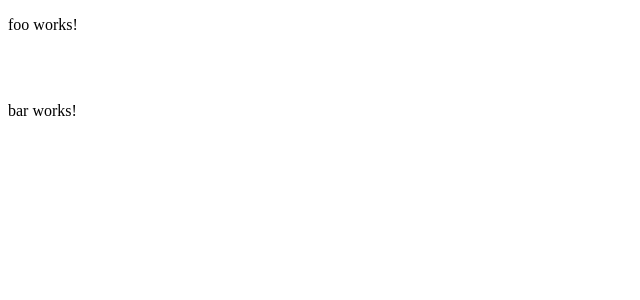
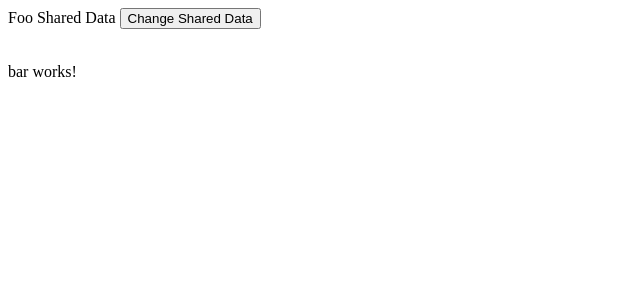
Before and after one commit to JonnyPabon/foo-bar, an Angular app: page / in a window 1280 px wide. Shown: the top 300 px of the page, without its empty margins (0-640 px from the left). Built offline with nearby package versions, Linux system fonts and the light colour scheme.

Commit message:
Put some binding, event and interpolated into

```diff
--- a/src/app/foo/foo.component.html
+++ b/src/app/foo/foo.component.html
@@ -1 +1 @@
-<p>foo works!</p>
+{{ sharedData }} <button (click)='changeSharedData()'>Change Shared Data</button>
--- a/src/app/foo/foo.component.ts
+++ b/src/app/foo/foo.component.ts
@@ -12,4 +12,10 @@ export class FooComponent implements OnInit {
   ngOnInit() {
   }
 
+  sharedData = 'Foo Shared Data';
+
+  //property that is being initialized
+  changeSharedData = () => {
+    console.log('changedSharedData');
+  }
 }
```
